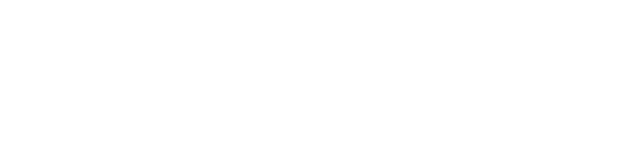
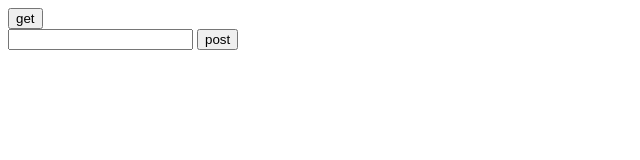
Before and after one commit to nashdev255/node-tutorial, a website: page index.html in a window 1280 px wide. Shown: the whole page, without its empty margins (0-640 px from the left). Drawn offline with Linux system fonts and the light colour scheme.

Commit message:
good night

```diff
--- a/index.html
+++ b/index.html
@@ -6,6 +6,12 @@
     <title>Document</title>
 </head>
 <body>
-    <form action=""></form>
+    <form method="get" name="get" action="/">
+        <button type="submit">get</button>
+    </form>
+    <form method="post" name="name" action="/">
+        <input type="text">
+        <button type="submit">post</button>
+    </form>
 </body>
 </html>
```
Also changed, not shown: server.js (+14 -4 lines).
